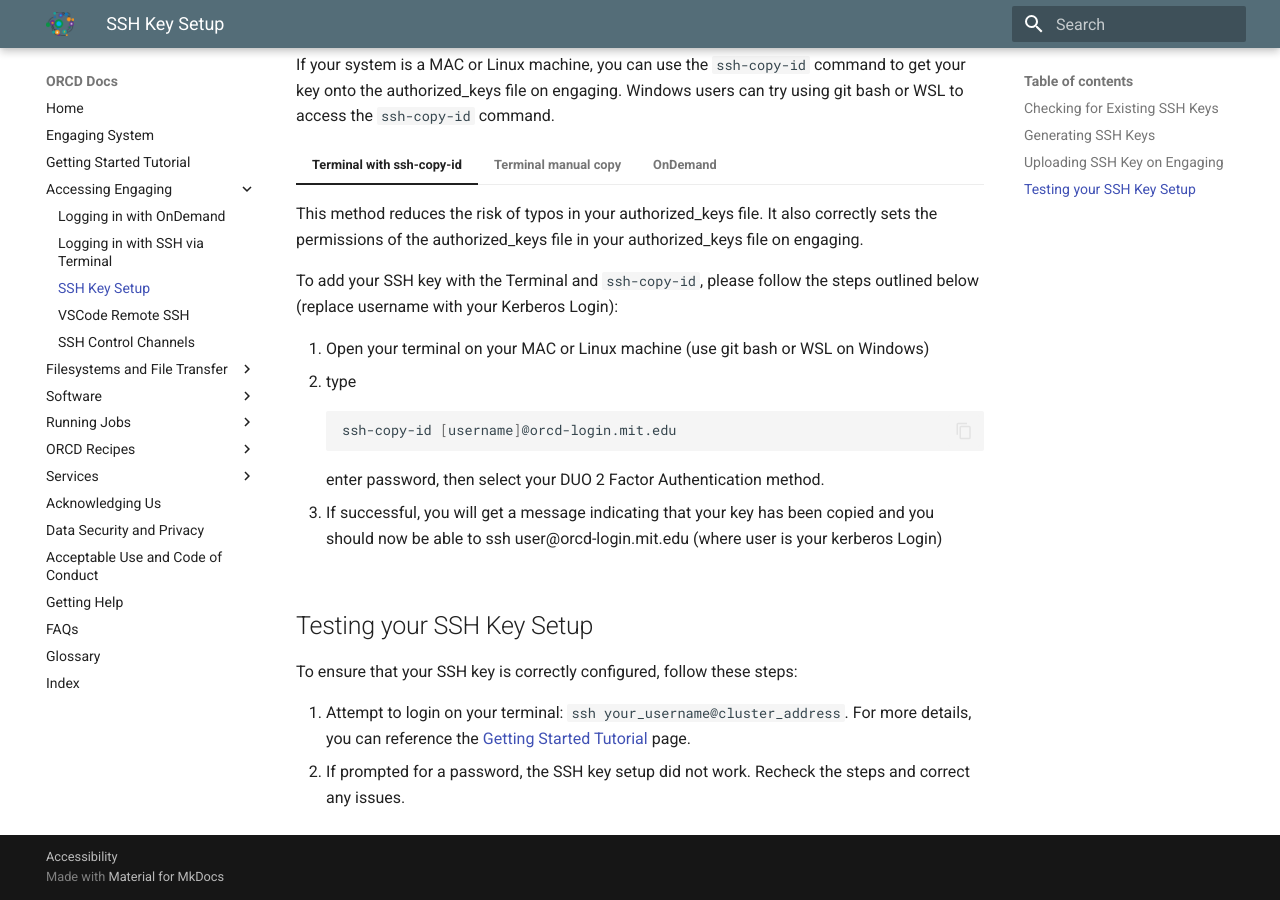
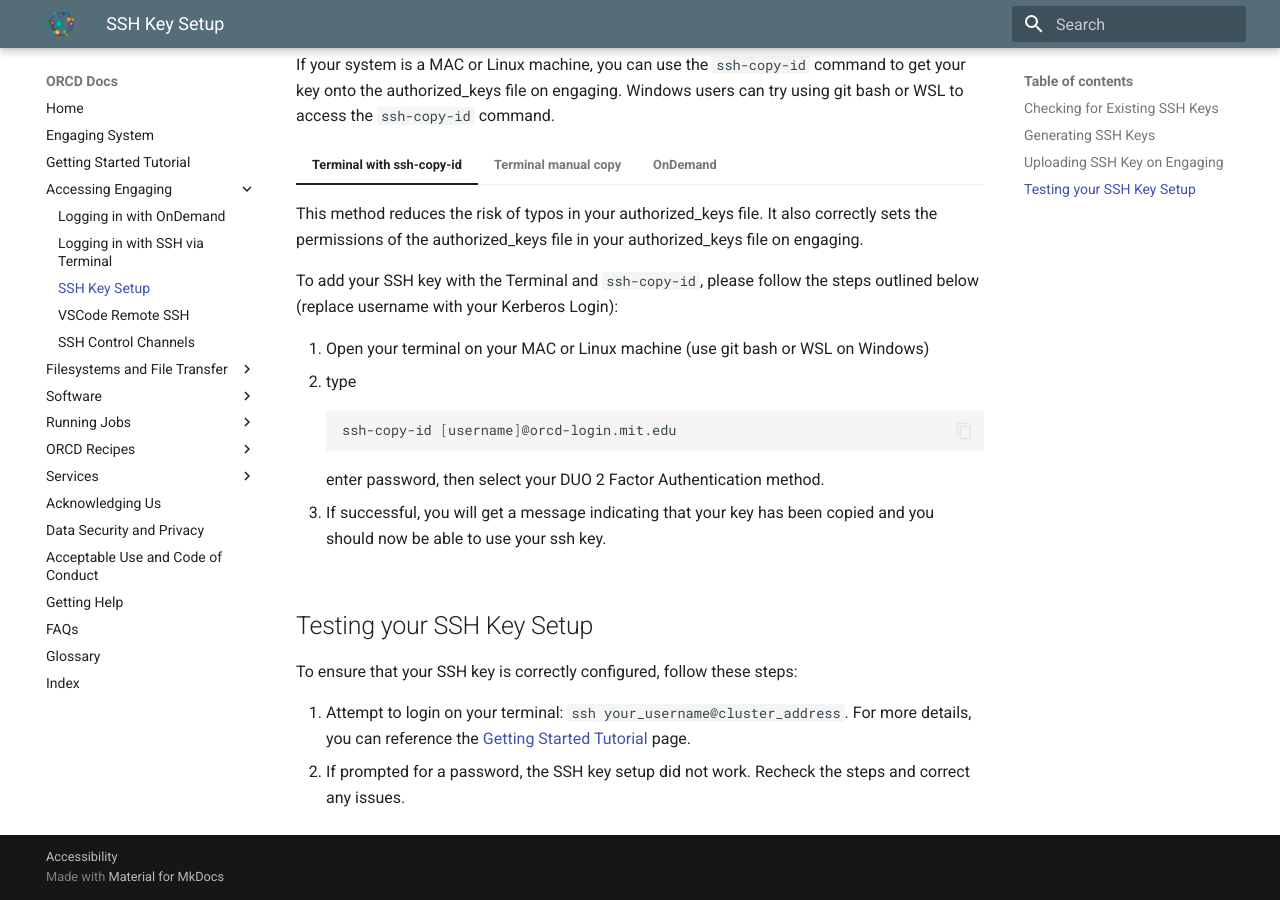
Before and after one commit to mit-orcd/orcd-docs-edit, an MkDocs documentation site: the page built from docs/accessing-orcd/ssh-setup.md, in a window 1280 px wide and 900 px high, scrolled down 1994 px. Built offline with MkDocs 1.6.1 and Material for MkDocs 9.7.7, drawn with Linux system fonts in a browser that asks for light colours.

Commit message:
Update docs/accessing-orcd/ssh-setup.md
Co-authored-by: Lauren Milechin <13963460+lmilechin@users.noreply.github.com>

````diff
--- a/docs/accessing-orcd/ssh-setup.md
+++ b/docs/accessing-orcd/ssh-setup.md
@@ -73,7 +73,7 @@ If your system is a MAC or Linux machine, you can use the `ssh-copy-id` command
        ssh-copy-id [username]@orcd-login.mit.edu
        ```
        enter password, then select your DUO 2 Factor Authentication method.
-    3. If successful, you will get a message indicating that your key has been copied and you should now be able to ssh user@orcd-login.mit.edu (where user is your kerberos Login)
+    3. If successful, you will get a message indicating that your key has been copied and you should now be able to use your ssh key.
 
 === "Terminal manual copy"
     To add your SSH key via Terminal, please follow the steps outlined below:
````
